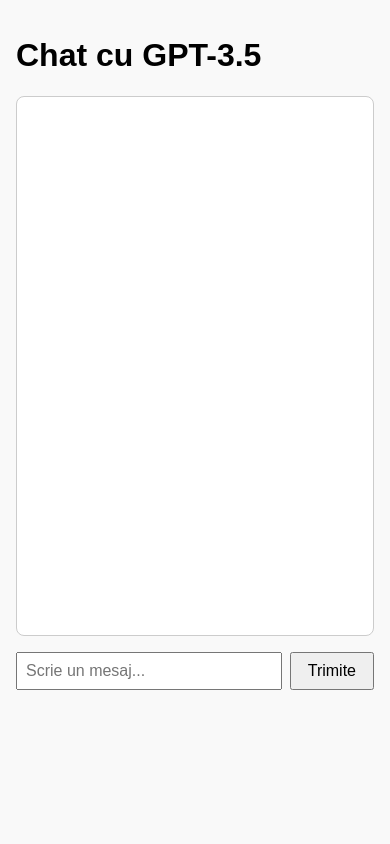
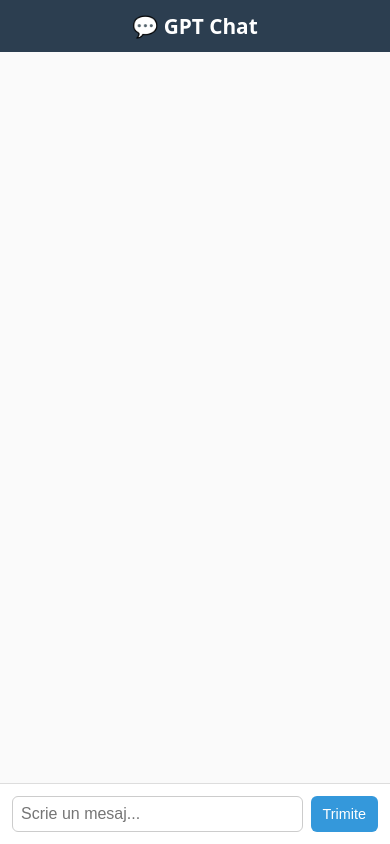
Before and after one commit to tomaDPWeb/cht, a website: page index.html in a window 390 px wide. Drawn offline with Linux system fonts and the light colour scheme.

Commit message:
Add files via upload

```diff
--- a/index.html
+++ b/index.html
@@ -2,42 +2,106 @@
 <html lang="ro">
 <head>
   <meta charset="UTF-8" />
-  <title>Chat OpenAI</title>
+  <title>GPT Chat</title>
   <meta name="viewport" content="width=device-width, initial-scale=1.0" />
   <style>
+    :root {
+      --user-bg: #dceeff; /* bleu foarte deschis */
+      --gpt-bg: #f0f0f0;  /* gri foarte deschis */
+    }
+
     body {
-      font-family: sans-serif;
-      margin: 0; padding: 1rem;
-      background: #f9f9f9;
+      margin: 0;
+      padding: 0;
+      font-family: system-ui, sans-serif;
+      display: flex;
+      flex-direction: column;
+      height: 100vh;
+      background: #fafafa;
     }
+
+    header {
+      background-color: #2c3e50;
+      color: white;
+      text-align: center;
+      padding: 0.75rem;
+      font-size: 1.3rem;
+      font-weight: bold;
+    }
+
     #chatDisplay {
-      height: 60vh;
+      flex: 1;
       overflow-y: auto;
-      background: #fff;
       padding: 1rem;
-      border-radius: 8px;
-      border: 1px solid #ccc;
-      margin-bottom: 1rem;
+      display: flex;
+      flex-direction: column;
+      gap: 0.75rem;
+    }
+
+    .message {
+      padding: 0.75rem;
+      border-radius: 10px;
+      max-width: 90%;
       white-space: pre-wrap;
+      word-wrap: break-word;
     }
+
+    .user-message {
+      background-color: var(--user-bg);
+      align-self: flex-end;
+    }
+
+    .gpt-message {
+      background-color: var(--gpt-bg);
+      align-self: flex-start;
+    }
+
     #inputWrapper {
       display: flex;
-      gap: 0.5rem;
+      padding: 0.75rem;
+      border-top: 1px solid #ddd;
+      background: #fff;
     }
+
     #inputText {
       flex: 1;
       padding: 0.5rem;
       font-size: 1rem;
+      border-radius: 6px;
+      border: 1px solid #ccc;
+      margin-right: 0.5rem;
     }
+
     button {
       padding: 0.5rem 1rem;
       font-size: 1rem;
+      border: none;
+      border-radius: 6px;
+      background-color: #3498db;
+      color: white;
+      cursor: pointer;
+    }
+
+    button:hover {
+      background-color: #2980b9;
+    }
+
+    @media (max-width: 600px) {
+      #inputText {
+        font-size: 1rem;
+      }
+      button {
+        font-size: 0.9rem;
+        padding: 0.5rem 0.75rem;
+      }
     }
   </style>
 </head>
 <body>
-  <h1>Chat cu GPT-3.5</h1>
+  <header>💬 GPT Chat</header>
+
   <div id="chatDisplay"></div>
+
   <div id="inputWrapper">
     <input type="text" id="inputText" placeholder="Scrie un mesaj..." />
     <button onclick="trimiteMesaj()">Trimite</button>
@@ -51,7 +115,7 @@
       const mesaj = inputText.value.trim();
       if (!mesaj) return;
 
-      adaugaMesaj("Tu", mesaj);
+      adaugaMesaj("user", mesaj);
       inputText.value = "";
 
       const raspuns = await fetch("/api/chat", {
@@ -62,15 +126,17 @@
 
       const result = await raspuns.json();
       if (result.raspuns) {
-        adaugaMesaj("GPT", result.raspuns);
+        adaugaMesaj("gpt", result.raspuns);
       } else {
-        adaugaMesaj("Eroare", JSON.stringify(result));
+        adaugaMesaj("gpt", "[Eroare GPT]");
       }
     }
 
-    function adaugaMesaj(sender, mesaj) {
-      const ts = new Date().toLocaleTimeString('ro-RO', { hour: '2-digit', minute: '2-digit' });
-      chatDisplay.innerText += `[${ts}] ${sender}: ${mesaj}\n\n`;
+    function adaugaMesaj(autor, text) {
+      const mesajDiv = document.createElement("div");
+      mesajDiv.className = `message ${autor === "user" ? "user-message" : "gpt-message"}`;
+      mesajDiv.textContent = text;
+      chatDisplay.appendChild(mesajDiv);
       chatDisplay.scrollTop = chatDisplay.scrollHeight;
     }
   </script>
```
